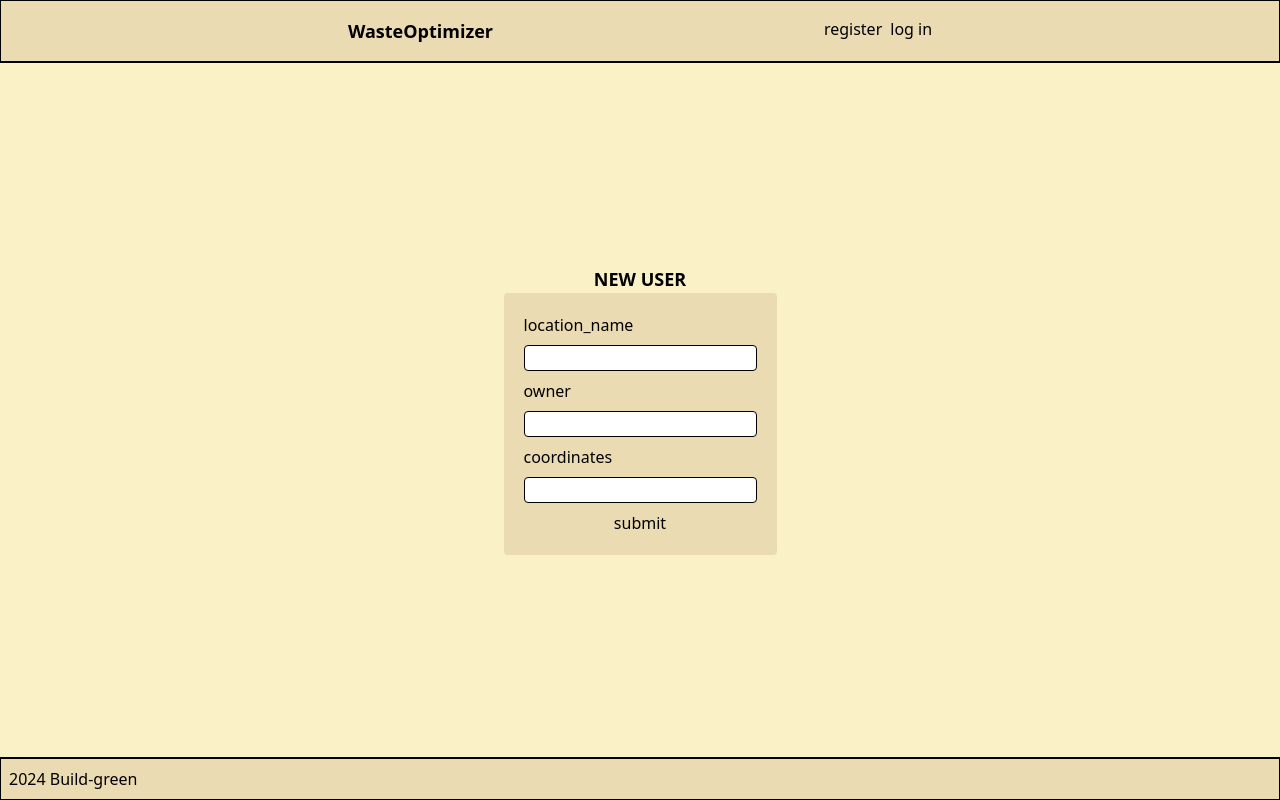
After one commit to Mtendekuyokwa19/gaiathon, a Flask app: page /add in a window 1280 px wide. The commit adds this page. Run offline with Flask 3, Linux system fonts and the light colour scheme; parts of the project's set-up code (start-up, migrations or seed data) failed here and were passed over.

Commit message:
create new binstop

```diff
--- a/flaskr/__init__.py
+++ b/flaskr/__init__.py
@@ -14,7 +14,7 @@ def create_app(test_config=None):
     app.config.from_mapping(
         SECRET_KEY="dev", DATABASE=os.path.join(app.instance_path, "flaskkr.sqlite")
     )
-    db.init_app(app)
+    # db.init_app(app)
     app.register_blueprint(auth.bp)
     app.register_blueprint(detection.bp)
     app.register_blueprint(blog.bp)
--- a/flaskr/dashbaord.py
+++ b/flaskr/dashbaord.py
@@ -1,5 +1,6 @@
 from flask import Blueprint, flash, g, redirect, render_template, request, url_for
 from dotenv import dotenv_values
+from flaskr.detection import coordinates
 import sqlitecloud
 
 
@@ -122,7 +123,9 @@ def path():
 @bp.route("/get_locations")
 def get_locations():
     db = get_db()
-    locations = db.execute("SELECT coordinates FROM location").fetchall()
+    locations = db.execute(
+        "SELECT coordinates FROM location WHERE isfull='yes'"
+    ).fetchall()
     print(f"location{locations}")
     coords = []
 
@@ -169,6 +172,45 @@ def locations():
     return render_template("dashboard/location.html", locations=locations)
 
 
+@bp.route("/delete/<int:id>", methods=["GET"])
+def delete_route(id):
+    id = int(id)
+    db = get_db()
+    route = db.execute("SELECT * FROM location WHERE id = ?", (id,)).fetchone()
+
+    if route is None:
+        flash("Route not found.")
+
+    else:
+        db.execute("DELETE FROM location WHERE id = ?", (id,))
+        db.commit()
+        flash("Route deleted successfully.")
+
+    return redirect(url_for("dashboard.get_locations"))
+
+
+@bp.route("/add", methods=["GET", "POST"])
+def add_location():
+    if request.method == "POST":
+        location_name = request.form["location_name"]
+        coordinates = request.form["coordinates"]
+        owner = request.form["owner"]
+
+        if not location_name or not coordinates or not owner:
+            flash("Name, latitude, and longitude are required.")
+        else:
+            db = get_db()
+            db.execute(
+                "INSERT INTO location (location_name, coordinates, owner) VALUES ( ?, ?, ?)",
+                (location_name, coordinates, owner),
+            )
+            db.commit()
+            flash("Location added successfully!")
+            return redirect(url_for("dashboard.get_locations"))
+
+    return render_template("dashboard/add.html")
+
+
 # def make_post(raw):
 #         try:
 #             if not raw.strip():
--- a/flaskr/db.py
+++ b/flaskr/db.py
@@ -8,7 +8,9 @@ from flask import current_app, g
 from dotenv import dotenv_values
 
 config = dotenv_values(".env")
-conn = sqlitecloud.connect(config["SQLITE"])
+conn = sqlitecloud.connect(
+    config["SQLITE"]
+)
 
 
 def get_db():
--- a/flaskr/schema.sql
+++ b/flaskr/schema.sql
@@ -22,7 +22,7 @@ CREATE TABLE location (
   location_name TEXT NOT NULL,
   coordinates TEXT NOT NULL,
   owner TEXT NOT NULL,
-  isfull TEXT NOT NULL
+  isfull TEXT NOT NULL DEFAULT 'yes'
 );
 CREATE TABLE post (
   id INTEGER PRIMARY KEY AUTOINCREMENT,
--- /dev/null
+++ b/flaskr/templates/dashboard/add.html
@@ -0,0 +1,48 @@
+<!-- <form method="post"> -->
+<!--   <label for="username">Username</label> -->
+<!--   <input name="username" id="username" required /> -->
+<!--   <label for="password">Password</label> -->
+<!--   <input type="password" name="password" id="password" required /> -->
+<!--   <input type="submit" value="Register" /> -->
+<!-- </form> -->
+
+<!DOCTYPE html>
+<title>{% block title %}{% endblock %} - Flaskr</title>
+    <script src="https://cdn.jsdelivr.net/npm/@tailwindcss/browser@4"></script>
+<link rel="stylesheet" href="{{ url_for('static', filename='style.css') }}" />
+<body class="bg-[#fbf1c7] h-screen flex flex-col  justify-between">
+
+<nav class="bg-[#ebdbb2] p-4 flex border border-b-black border-b-2 justify-evenly ">
+  <a href="/" class="text-lg font-bold">WasteOptimizer</a>
+  <ul class="flex gap-2 text-md lowercase">
+    {% if g.user %}
+    <li><span>{{ g.user['username'] }}</span></li>
+    <li><a href="{{ url_for('auth.logout') }}">Log Out</a> {% else %}</li>
+
+    <li><a href="{{ url_for('auth.register') }}">Register</a></li>
+    <li>
+      <a href="{{ url_for('auth.login') }}">Log In</a>
+      {% endif %}
+    </li>
+  </ul>
+</nav>
+
+<main class="flex justify-center flex-col items-center">
+<h1 class="font-bold uppercase text-lg">New User</h1>
+<form method="post" class="flex flex-col gap-2 bg-[#ebdbb2] p-5 rounded ">
+  <label for="location_name">location_name</label>
+  <input class="rounded border bg-white" name="location_name" id="location_name"  required />
+
+  <label for="owner">owner</label>
+  <input class="rounded bg-white border" type="text" name="owner" id="owner" required />
+  <label for="coordinates">coordinates</label>
+  <input class="rounded bg-white border" type="text" name="coordinates" id="coordinates" required />
+<button type="submit">submit</button>
+
+</form>
+</main>
+
+<footer class="border border-t-2 bg-[#ebdbb2] p-2 ">
+<p>2024 Build-green</p>
+</footer>
+</body>
--- a/flaskr/templates/dashboard/location.html
+++ b/flaskr/templates/dashboard/location.html
@@ -43,6 +43,7 @@
 <li>  coordinates </li>
 <li>  owner </li>
 <li>  isfull </li>
+<li>  </li>
 </nav>
 <section>
         {% for location in locations %}
@@ -52,6 +53,7 @@
 <li> {{location[2]}}</li>
 <li> {{location[3]}}</li>
 <li> {{location[4]}}</li>
+<a class="text-red-600" href={{"delete/"+location[0]|string}}>delete</a>
 
 </ul>
         {% endfor %}
```
Also changed, not shown: README.md (added).
